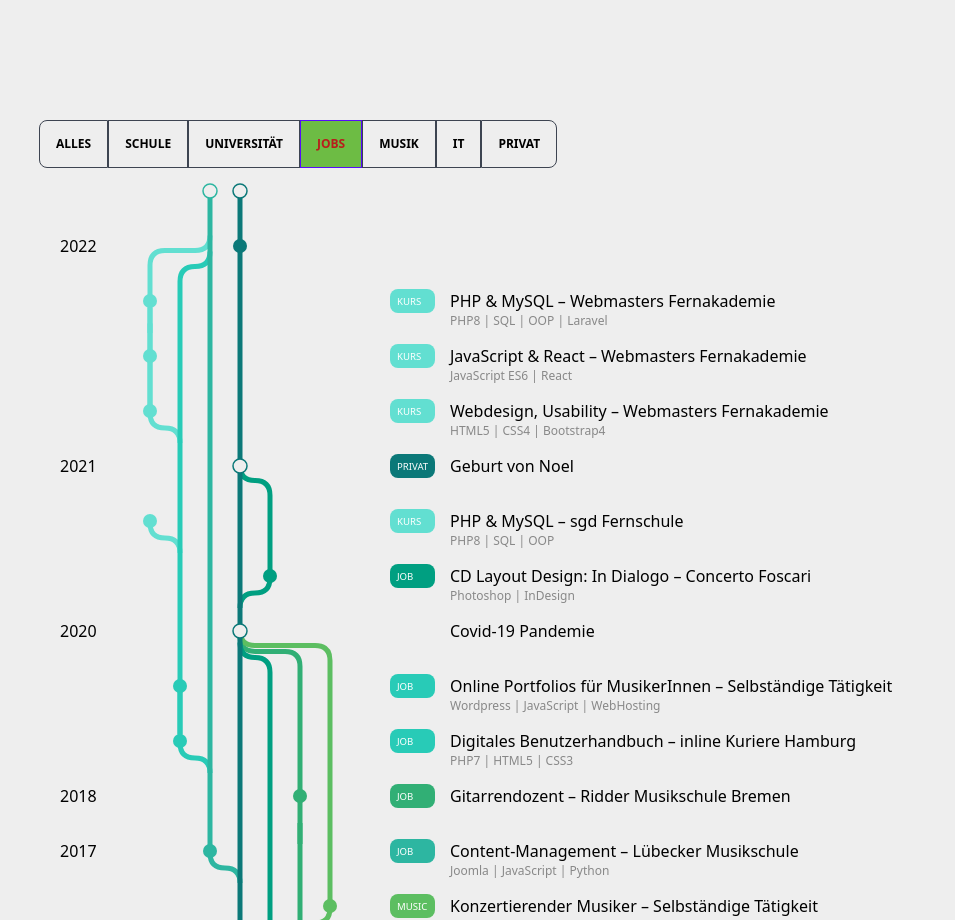
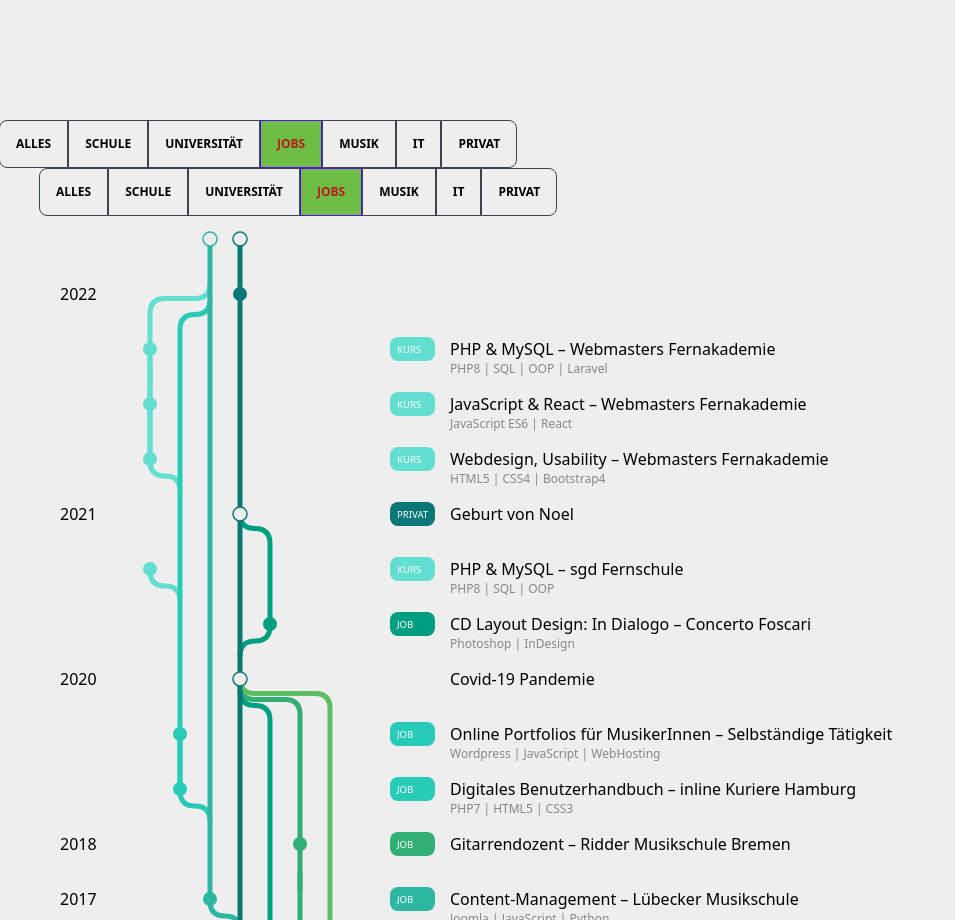
Before and after one commit to gabjuh/webdev-portfolio, a React (Vite) app: page / in a window 1280 px wide. Shown: the part 880-1800 px from the top of the page, without its empty margins (0-955 px from the left). Built offline with nearby package versions, Linux system fonts and the light colour scheme.

Commit message:
import Buttons

```diff
--- a/src/App.tsx
+++ b/src/App.tsx
@@ -2,6 +2,7 @@ import { useState } from 'react';
 import './App.css';
 import CvTree from './components/CvTree';
 import Nav from './components/Nav';
+import Buttons from './components/Buttons';
 import Stack from './components/Stack';
 import Footer from './components/Footer';
 import Projects from './components/Projects';
@@ -21,8 +22,11 @@ function App() {
   return (
     <div className="App overflow-hidden">
       <div className=" z-0">
-        {/* <Hero /> */}
         <Stack />
+
+        <Buttons
+        // categories={categories}
+        />
         <CvTree
           bgColor={bgColor}
           textColor={textColor}
```
